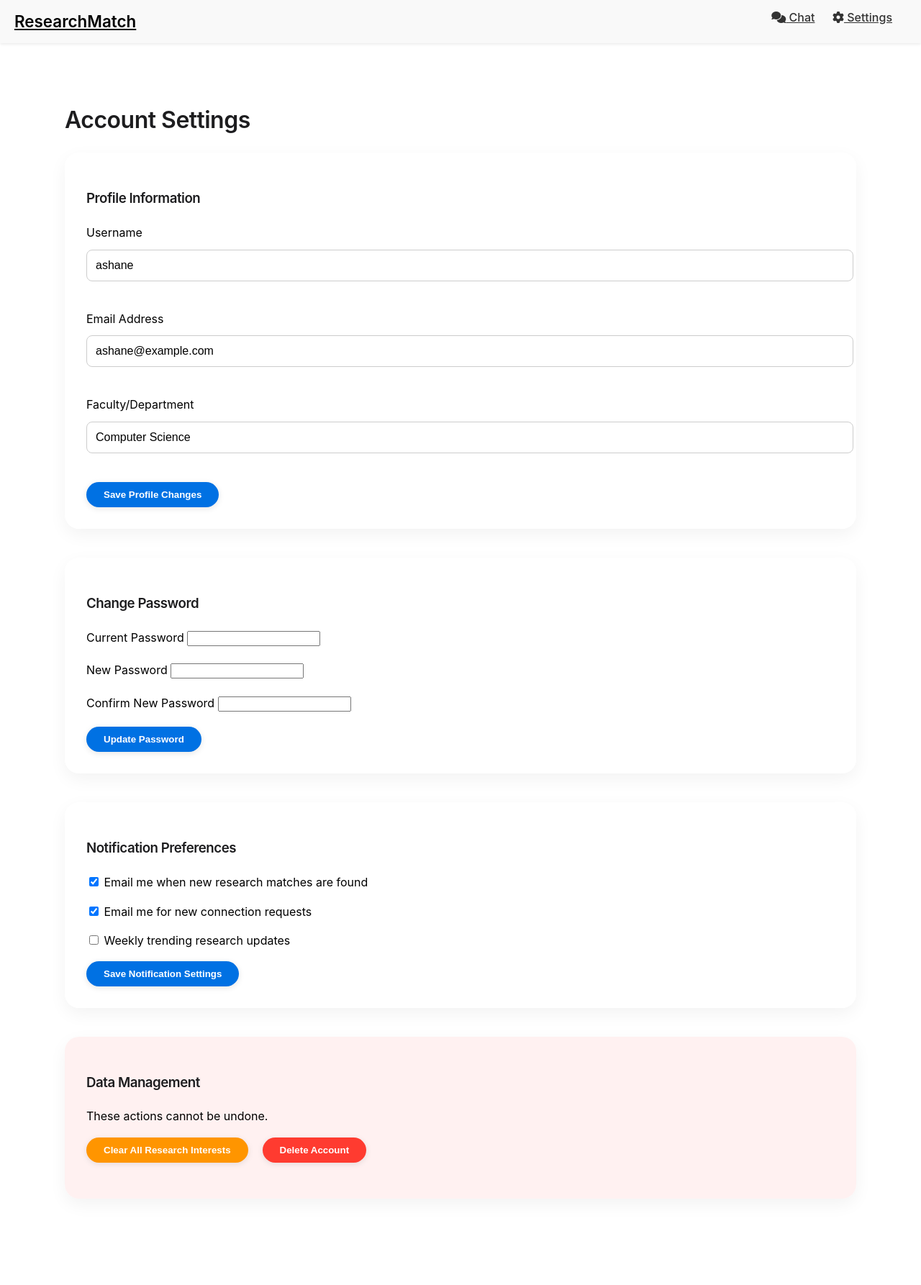
After one commit to spuddydev/CITS3403_Group_Project, a Flask app: page /settings in a window 1280 px wide. The commit adds this page. Shown: the whole page at 72% size. Run offline with Flask 3, Linux system fonts and the light colour scheme; parts of the project's set-up code (start-up, migrations or seed data) failed here and were passed over; some libraries are stand-ins or nearby versions.

Commit message:
Add settings page and update navigation links

```diff
--- a/app.py
+++ b/app.py
@@ -63,6 +63,24 @@ def social():
     ]
     return render_template('social.html', similar_users=similar_users)
 
+# Settings Page
+@app.route('/settings')
+def settings():
+    # Mock data for demonstration purposes
+    user = {
+        'username': 'ashane',
+        'email': 'ashane@example.com',
+        'faculty': 'Computer Science'
+    }
+
+    preferences = {
+        'new_matches': True,
+        'connection_requests': True,
+        'trending_updates': False
+    }
+
+    return render_template('settings.html', user=user, preferences=preferences)
+
 # Run the app
 if __name__ == '__main__':
     app.run(debug=True)
--- a/templates/base.html
+++ b/templates/base.html
@@ -13,7 +13,7 @@
         <a class="navbar-brand" href="/dashboard">ResearchMatch</a>
         <div style="float: right;">
             <a class="nav-link" href="#"><i class="fas fa-comments"></i> Chat</a>
-            <a class="nav-link" href="#"><i class="fas fa-cog"></i> Settings</a>
+            <a class="nav-link" href="/settings"><i class="fas fa-cog"></i> Settings</a>
         </div>
     </nav>
 
--- /dev/null
+++ b/templates/settings.html
@@ -0,0 +1,84 @@
+{% extends 'base.html' %}
+
+{% block title %}Settings - ResearchMatch{% endblock %}
+
+{% block content %}
+    <h1>Account Settings</h1>
+
+    <div class="glass-card">
+        <h3>Profile Information</h3>
+        <form action="/settings/profile" method="POST">
+            <div style="margin-bottom: 20px;">
+                <label for="username">Username</label>
+                <input type="text" id="username" name="username" value="{{ user.username }}" required>
+            </div>
+
+            <div style="margin-bottom: 20px;">
+                <label for="email">Email Address</label>
+                <input type="text" id="email" name="email" value="{{ user.email if user.email else '' }}" required>
+            </div>
+
+            <div style="margin-bottom: 20px;">
+                <label for="faculty">Faculty/Department</label>
+                <input type="text" id="faculty" name="faculty" value="{{ user.faculty if user.faculty else '' }}">
+            </div>
+
+            <button type="submit" class="btn">Save Profile Changes</button>
+        </form>
+    </div>
+
+    <div class="glass-card" style="margin-top: 30px;">
+        <h3>Change Password</h3>
+        <form action="/settings/password" method="POST">
+            <div style="margin-bottom: 20px;">
+                <label for="current_password">Current Password</label>
+                <input type="password" id="current_password" name="current_password" required>
+            </div>
+
+            <div style="margin-bottom: 20px;">
+                <label for="new_password">New Password</label>
+                <input type="password" id="new_password" name="new_password" required>
+            </div>
+
+            <div style="margin-bottom: 20px;">
+                <label for="confirm_password">Confirm New Password</label>
+                <input type="password" id="confirm_password" name="confirm_password" required>
+            </div>
+
+            <button type="submit" class="btn">Update Password</button>
+        </form>
+    </div>
+
+    <div class="glass-card" style="margin-top: 30px;">
+        <h3>Notification Preferences</h3>
+        <form action="/settings/notifications" method="POST">
+            <div style="margin-bottom: 15px;">
+                <input type="checkbox" id="new_matches" name="new_matches" {% if preferences.new_matches %}checked{% endif %}>
+                <label for="new_matches">Email me when new research matches are found</label>
+            </div>
+
+            <div style="margin-bottom: 15px;">
+                <input type="checkbox" id="connection_requests" name="connection_requests" {% if preferences.connection_requests %}checked{% endif %}>
+                <label for="connection_requests">Email me for new connection requests</label>
+            </div>
+
+            <div style="margin-bottom: 15px;">
+                <input type="checkbox" id="trending_updates" name="trending_updates" {% if preferences.trending_updates %}checked{% endif %}>
+                <label for="trending_updates">Weekly trending research updates</label>
+            </div>
+
+            <button type="submit" class="btn">Save Notification Settings</button>
+        </form>
+    </div>
+
+    <div class="glass-card" style="margin-top: 30px; background-color: rgba(255, 235, 235, 0.7);">
+        <h3>Data Management</h3>
+        <p>These actions cannot be undone.</p>
+
+        <div style="margin-bottom: 20px; display: flex; gap: 20px;">
+            <button class="btn" style="background-color: #ff9500;" onclick="if(confirm('Are you sure you want to delete all your research interests?')) window.location.href='/settings/clear-interests'">Clear All Research Interests</button>
+
+            <button class="btn" style="background-color: #ff3b30;" onclick="if(confirm('Are you sure you want to delete your account? This action cannot be undone.')) window.location.href='/settings/delete-account'">Delete Account</button>
+        </div>
+    </div>
+{% endblock %}
```
Also changed, not shown: information/sitemap.html (added, +299 -0 lines).
